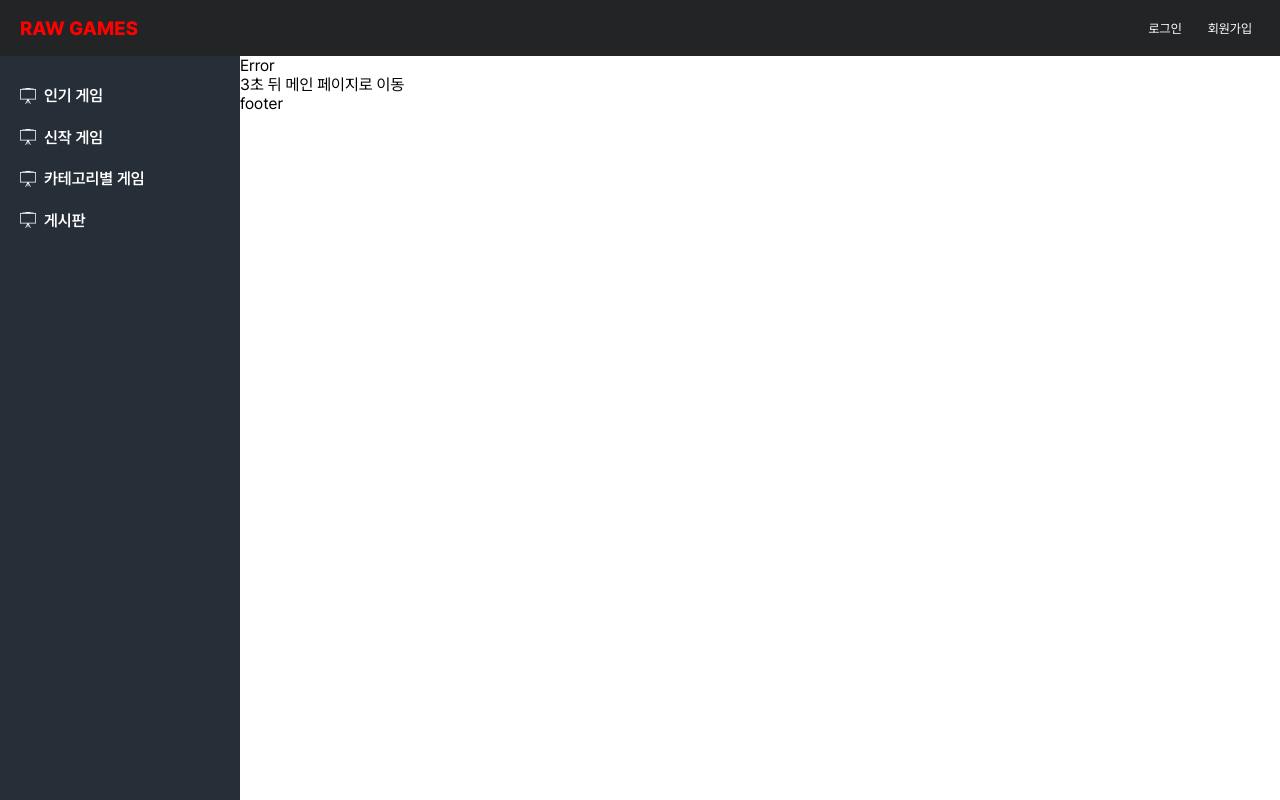
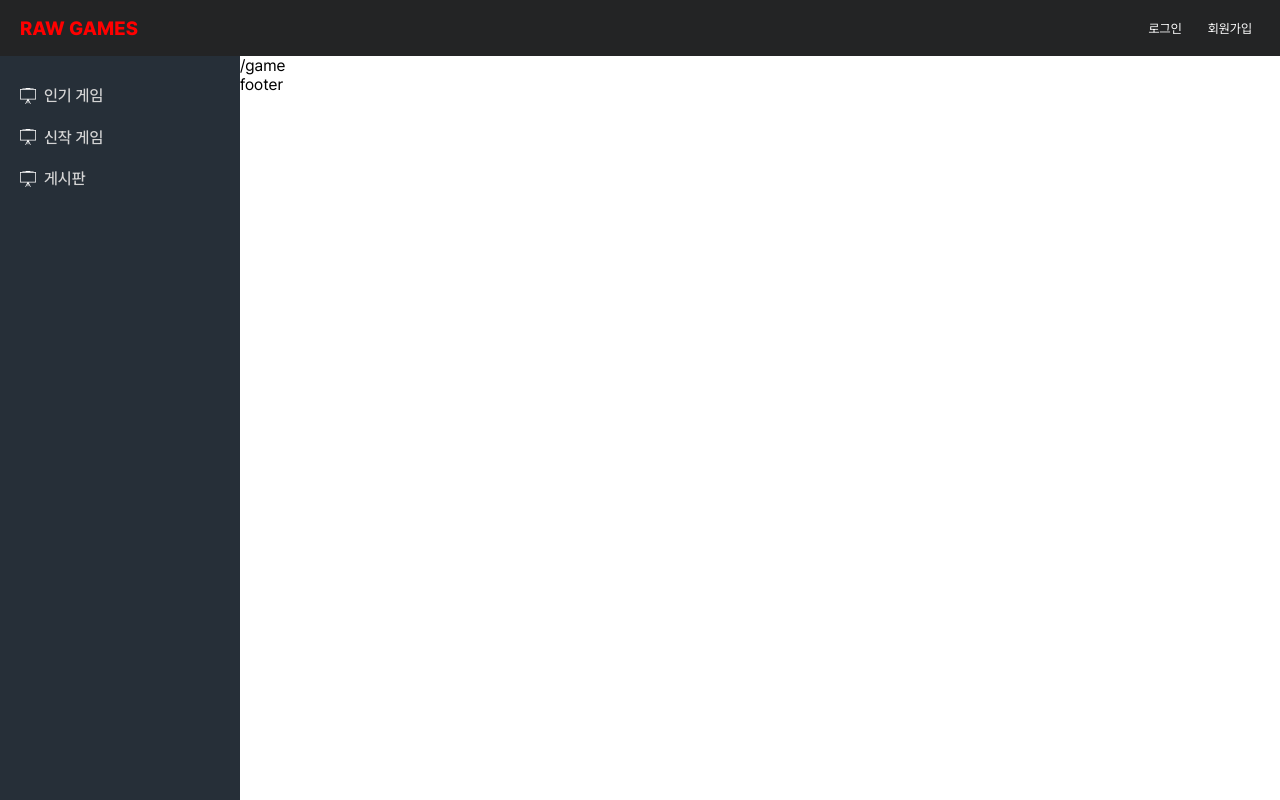
Before and after one commit to RawGamers/Game-Recommend-App, a Next.js app in the folder src/main/frontend/: page /game in a window 1280 px wide. Before the commit this address had no page. Built offline with nearby package versions, Linux system fonts and the light colour scheme.

Commit message:
link query test

```diff
--- /dev/null
+++ b/src/main/frontend/src/app/game/page.jsx
@@ -0,0 +1,23 @@
+"use client";
+
+import { useEffect, useState } from "react";
+import { usePathname } from "next/navigation";
+import styles from "./page.module.scss";
+
+const Game = ({}) => {
+	const pathname = usePathname();
+	const [data, setData] = useState([]);
+	const [loading, setLoading] = useState(true);
+
+	return (
+		<div className={styles.container}>
+			<section>
+				<div>
+					<p>{pathname}</p>
+				</div>
+			</section>
+		</div>
+	);
+};
+
+export default Game;
--- /dev/null
+++ b/src/main/frontend/src/app/game/page.module.scss
@@ -0,0 +1,4 @@
+.container {
+	section {
+	}
+}
--- a/src/main/frontend/src/common/sidebar/page.jsx
+++ b/src/main/frontend/src/common/sidebar/page.jsx
@@ -3,9 +3,8 @@ import { Board } from "../../assets/svg/icon-board.jsx";
 import styles from "./page.module.scss";
 
 const menus = [
-	{ path: "/auth/sign-in", name: "인기 게임", icon: Board },
-	{ path: "/", name: "신작 게임", icon: Board },
-	{ path: "/", name: "카테고리별 게임", icon: Board },
+	{ path: "/game", name: "인기 게임", query: "popular", icon: Board },
+	{ path: "/game", name: "신작 게임", query: "new", icon: Board },
 	{ path: "/", name: "게시판", icon: Board },
 ];
 
@@ -15,7 +14,7 @@ const SideBar = () => {
 			<ul>
 				{menus.map((menu, index) => (
 					<li key={index}>
-						<Link href={menu.path}>
+						<Link href={{ pathname: menu.path, query: menu.query || {} }}>
 							<menu.icon />
 							{menu.name}
 						</Link>
--- a/src/main/frontend/src/common/sidebar/page.module.scss
+++ b/src/main/frontend/src/common/sidebar/page.module.scss
@@ -17,17 +17,17 @@
 		color: #ffffff;
 		li {
 			font-size: 1rem;
-			font-weight: 600;
+			font-weight: 500;
 			list-style: none;
 			a {
 				display: inline-flex;
 				align-items: center;
 				gap: 8px;
-				color: #ffffff;
+				color: #d4d4d4;
 				text-decoration: none;
 				transition: all 0.2s;
 				&:hover {
-					color: red;
+					color: #fff;
 				}
 				svg {
 					width: 1rem;
```
